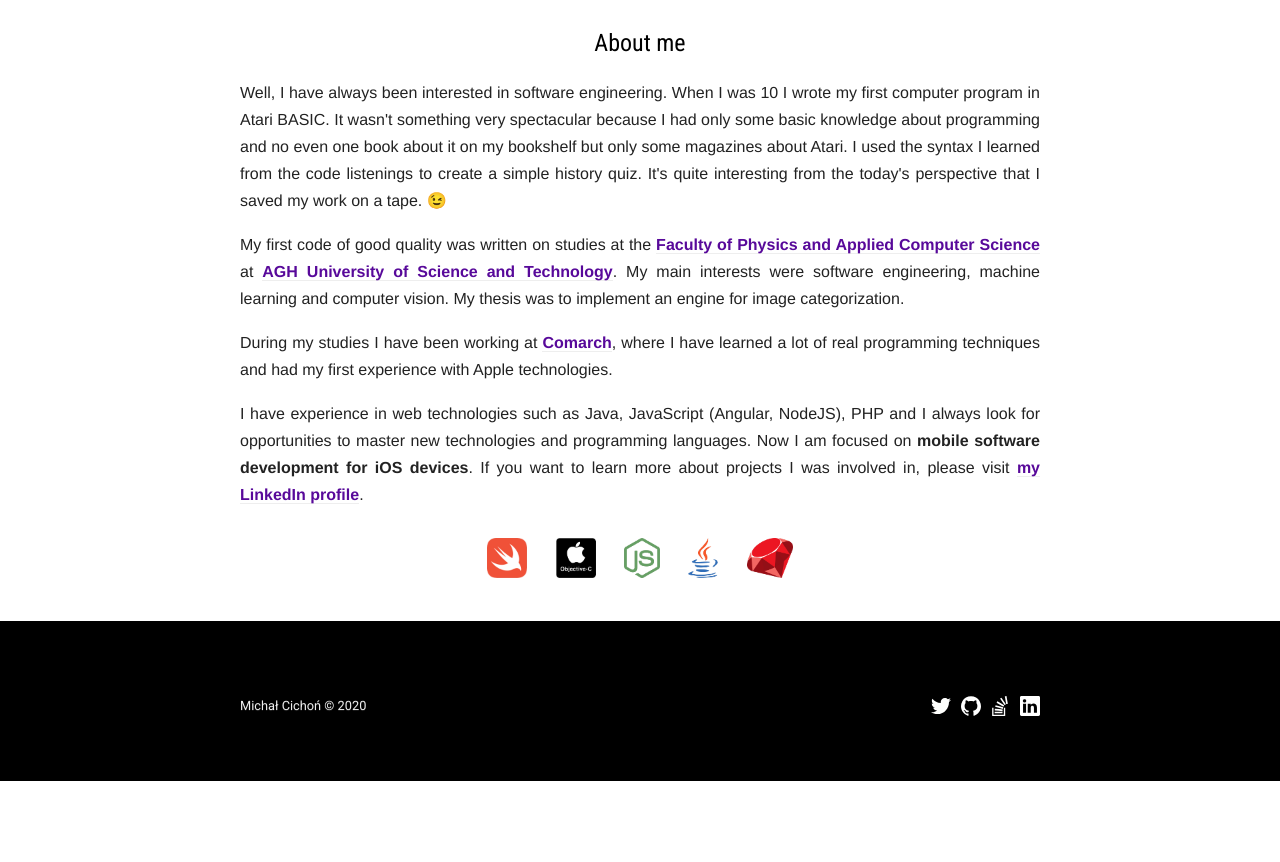
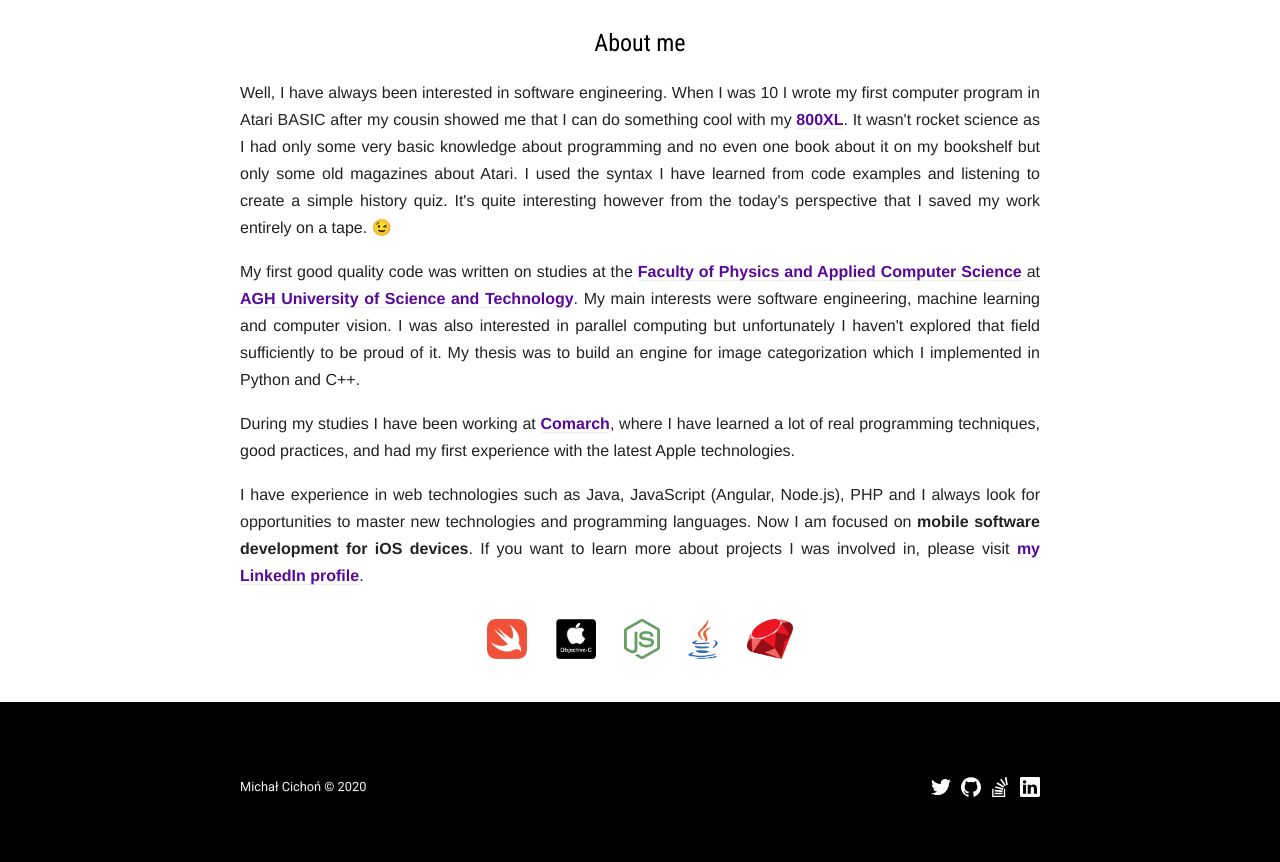
Before and after one commit to michalcichon/michalcichon.github.io, a Jekyll site: the page built from about-me.html, in a window 1280 px wide. Shown: the part 252-1114 px from the top of the page. Built offline with Jekyll 4.4.1, drawn with Linux system fonts in a browser that asks for light colours; before the commit the page ends 1033 px from its top, so only the background shows below that.

Commit message:
Update About me

```diff
--- a/about-me.html
+++ b/about-me.html
@@ -8,10 +8,10 @@ permalink: /about-me/
   <header>
     <h1>About me</h1>
   </header>
-  <p>Well, I have always been interested in software engineering. When I was 10 I wrote my first computer program in Atari BASIC. It wasn't something very spectacular because I had only some basic knowledge about programming and no even one book about it on my bookshelf but only some magazines about Atari. I used the syntax I learned from the code listenings to create a simple history quiz. It's quite interesting from the today's perspective that I saved my work on a tape. &#x1F609;</p>
-  <p>My first code of good quality was written on studies at the <a href="http://www.ftj.agh.edu.pl/indexe.html">Faculty of Physics and Applied Computer Science</a> at <a href="http://www.agh.edu.pl/en/">AGH University of Science and Technology</a>. My main interests were software engineering, machine learning and computer vision. My thesis was to implement an engine for image categorization.</p>
-  <p>During my studies I have been working at <a href="http://www.comarch.com/">Comarch</a>, where I have learned a lot of real programming techniques and had my first experience with Apple technologies.</p>
-  <p>I have experience in web technologies such as Java, JavaScript (Angular, NodeJS), PHP and I always look for opportunities to master new technologies and programming languages. Now I am focused on <strong>mobile software development for iOS devices</strong>. If you want to learn more about projects I was involved in, please visit <a class="linkedin" href="https://www.linkedin.com/in/michalcichon" title="Linkedin">my LinkedIn profile</a>.</p>
+  <p>Well, I have always been interested in software engineering. When I was 10 I wrote my first computer program in Atari BASIC after my cousin showed me that I can do something cool with my <a href="https://en.wikipedia.org/wiki/Atari_8-bit_family">800XL</a>. It wasn't rocket science as I had only some very basic knowledge about programming and no even one book about it on my bookshelf but only some old magazines about Atari. I used the syntax I have learned from code examples and listening to create a simple history quiz. It's quite interesting however from the today's perspective that I saved my work entirely on a tape. &#x1F609;</p>
+  <p>My first good quality code was written on studies at the <a href="http://www.ftj.agh.edu.pl/indexe.html">Faculty of Physics and Applied Computer Science</a> at <a href="http://www.agh.edu.pl/en/">AGH University of Science and Technology</a>. My main interests were software engineering, machine learning and computer vision. I was also interested in parallel computing but unfortunately I haven't explored that field sufficiently to be proud of it. My thesis was to build an engine for image categorization which I implemented in Python and C++.</p>
+  <p>During my studies I have been working at <a href="http://www.comarch.com/">Comarch</a>, where I have learned a lot of real programming techniques, good practices, and had my first experience with the latest Apple technologies.</p>
+  <p>I have experience in web technologies such as Java, JavaScript (Angular, Node.js), PHP and I always look for opportunities to master new technologies and programming languages. Now I am focused on <strong>mobile software development for iOS devices</strong>. If you want to learn more about projects I was involved in, please visit <a class="linkedin" href="https://www.linkedin.com/in/michalcichon" title="Linkedin">my LinkedIn profile</a>.</p>
 </article>
 <div class="technologies">
   <img src="{{site.baseurl}}/img/swift.png" alt="Swift" title="Swift" /> <img src="{{site.baseurl}}/img/objc.png" alt="Objective-C" title="Objective-C" /> <img src="{{site.baseurl}}/img/node.png" alt="NodeJS" title="NodeJS" /> <img src="{{site.baseurl}}/img/java.png" alt="Java" title="Java" /> <img src="{{site.baseurl}}/img/ruby.png" alt="Ruby" title="Ruby" />
```
